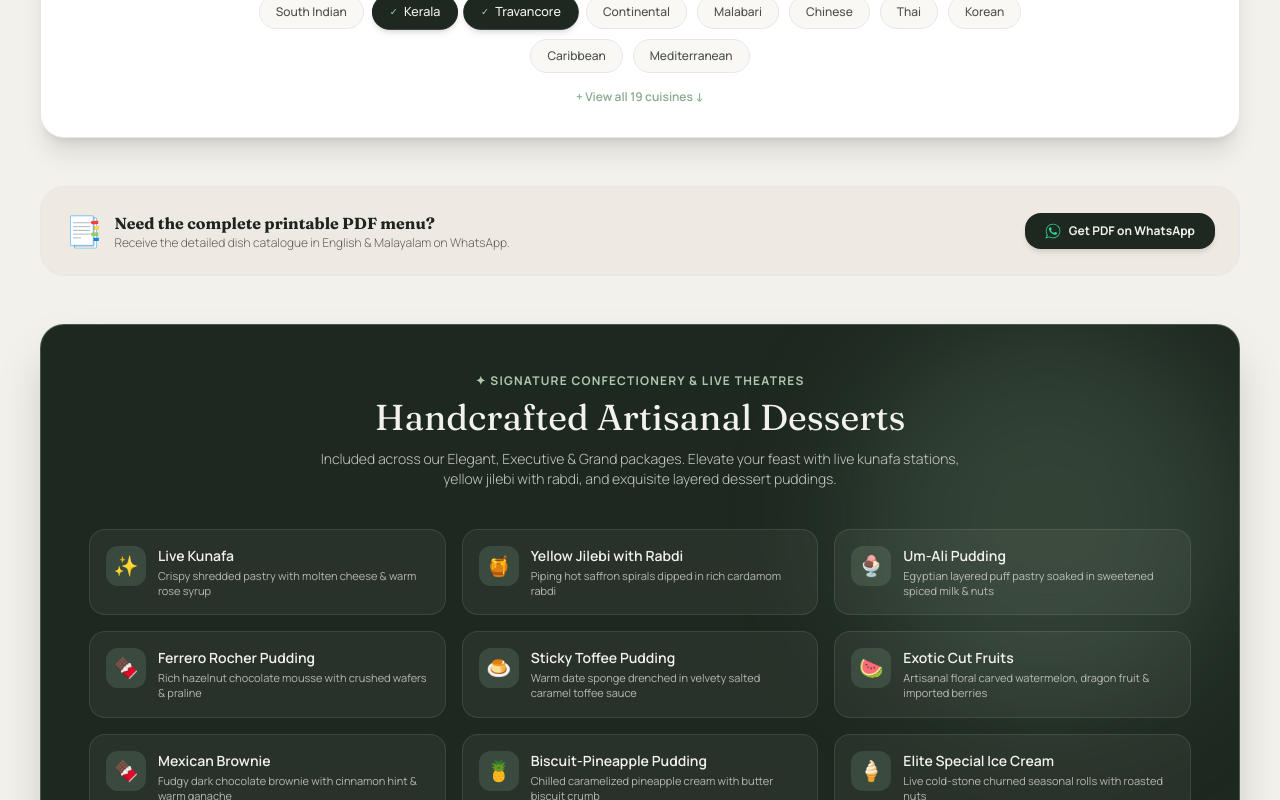
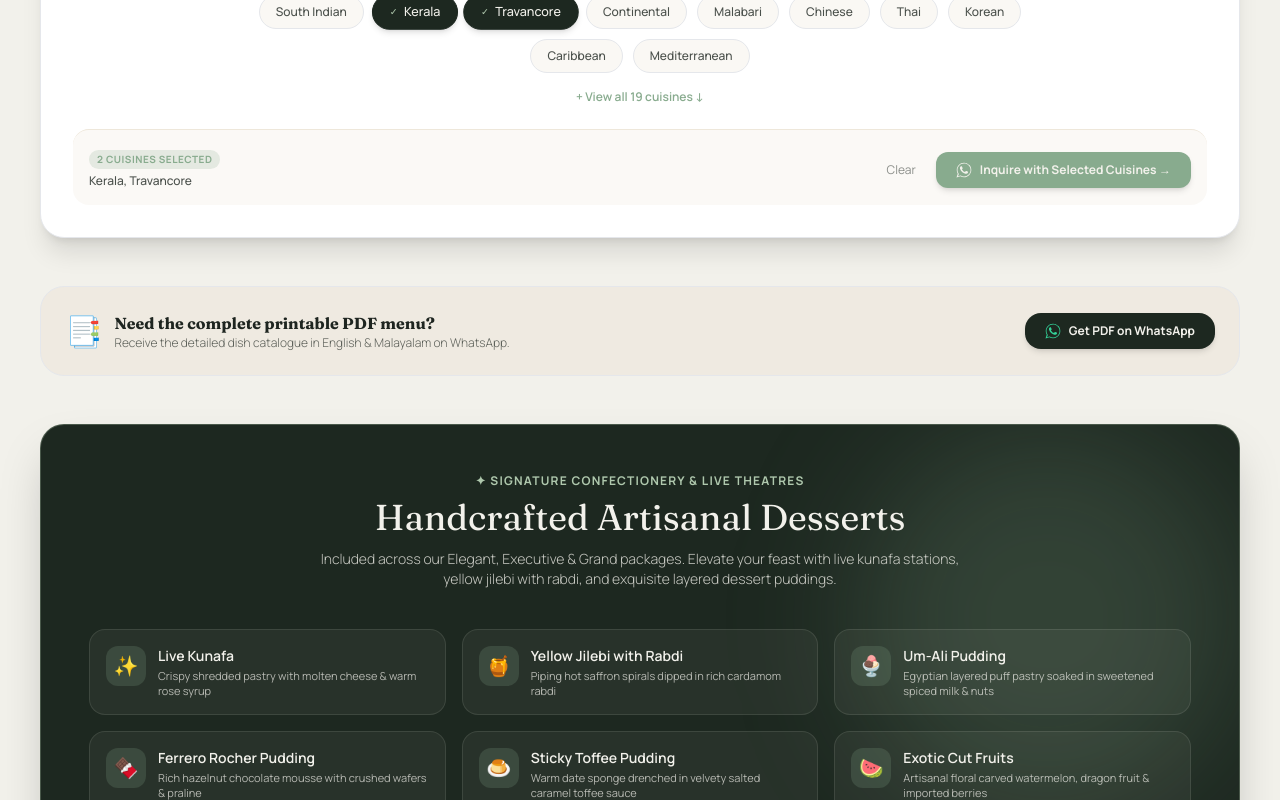
Before and after one commit to thenameisanzu/elite-catering, a Next.js app: page / in a window 1280 px wide. Shown: the part 5000-5800 px from the top of the page. Built offline with nearby package versions, Linux system fonts and the light colour scheme.

Commit message:
Add direct WhatsApp inquiry panel for selected cuisines in WHAT MENU WOULD YOU PREFER section

```diff
--- a/components/MenuSection.tsx
+++ b/components/MenuSection.tsx
@@ -552,6 +552,50 @@ export default function MenuSection() {
               {showAllCuisines ? "Show less cuisines ↑" : `+ View all ${cuisinesList.length} cuisines ↓`}
             </button>
           </div>
+
+          {/* Active WhatsApp Inquiry Action Panel for Selected Cuisines */}
+          <AnimatePresence>
+            {selectedCuisines.length > 0 && (
+              <motion.div
+                initial={{ opacity: 0, y: 10, height: 0 }}
+                animate={{ opacity: 1, y: 0, height: "auto" }}
+                exit={{ opacity: 0, y: 10, height: 0 }}
+                transition={{ duration: 0.3 }}
+                className="mt-6 pt-5 border-t border-sand flex flex-col sm:flex-row items-center justify-between gap-4 bg-sand/25 p-4 rounded-2xl"
+              >
+                <div className="text-left">
+                  <div className="flex items-center gap-2 mb-1">
+                    <span className="text-[10px] uppercase font-bold tracking-wider px-2 py-0.5 rounded-full bg-sage/20 text-sage">
+                      {selectedCuisines.length} {selectedCuisines.length === 1 ? "Cuisine" : "Cuisines"} Selected
+                    </span>
+                  </div>
+                  <p className="text-xs text-ink/80 font-medium line-clamp-1">
+                    {selectedCuisines.join(", ")}
+                  </p>
+                </div>
+
+                <div className="flex items-center gap-3 w-full sm:w-auto">
+                  <button
+                    onClick={() => setSelectedCuisines([])}
+                    className="text-xs text-ink/50 hover:text-ink transition-colors px-2 py-1"
+                  >
+                    Clear
+                  </button>
+                  <a
+                    href={`https://wa.me/919778368993?text=${encodeURIComponent(
+                      `Hello Elite Group Catering! 👋\n\nI would like to inquire about a customized catering menu for our upcoming event.\n\n🍽️ Preferred Cuisines:\n- ${selectedCuisines.join("\n- ")}\n\nPlease share your signature menu options and pricing!`
+                    )}`}
+                    target="_blank"
+                    rel="noopener noreferrer"
+                    className="w-full sm:w-auto px-5 py-2.5 rounded-xl bg-sage hover:bg-sage-deep text-linen font-bold text-xs transition-all shadow-md flex items-center justify-center gap-2 hover:scale-105"
+                  >
+                    <WhatsAppIcon className="w-4 h-4 fill-current shrink-0" />
+                    <span>Inquire with Selected Cuisines →</span>
+                  </a>
+                </div>
+              </motion.div>
+            )}
+          </AnimatePresence>
         </div>
 
         {/* 4. Download Menu Brochure CTA Strip */}
```
